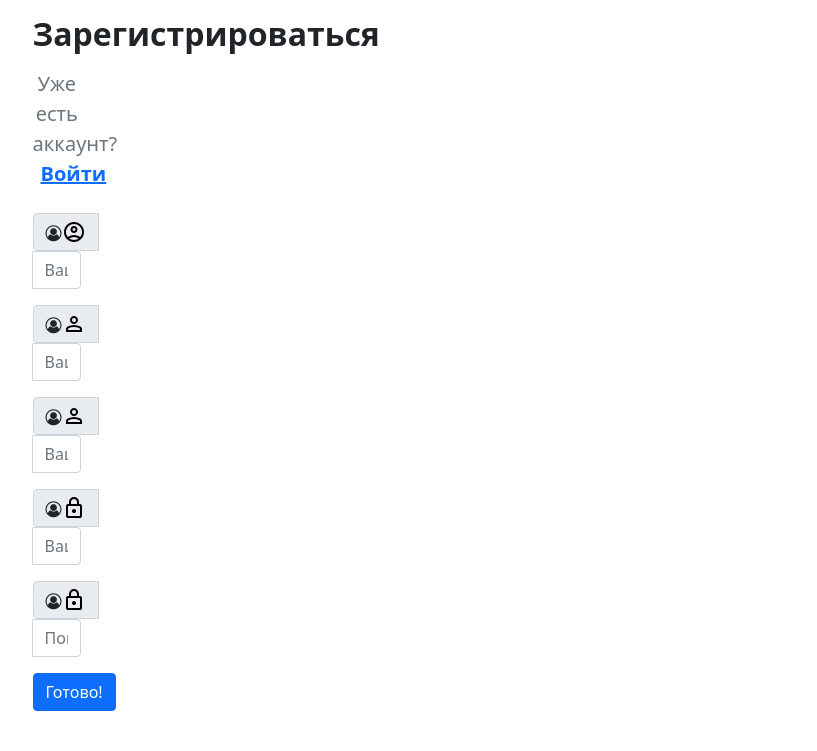
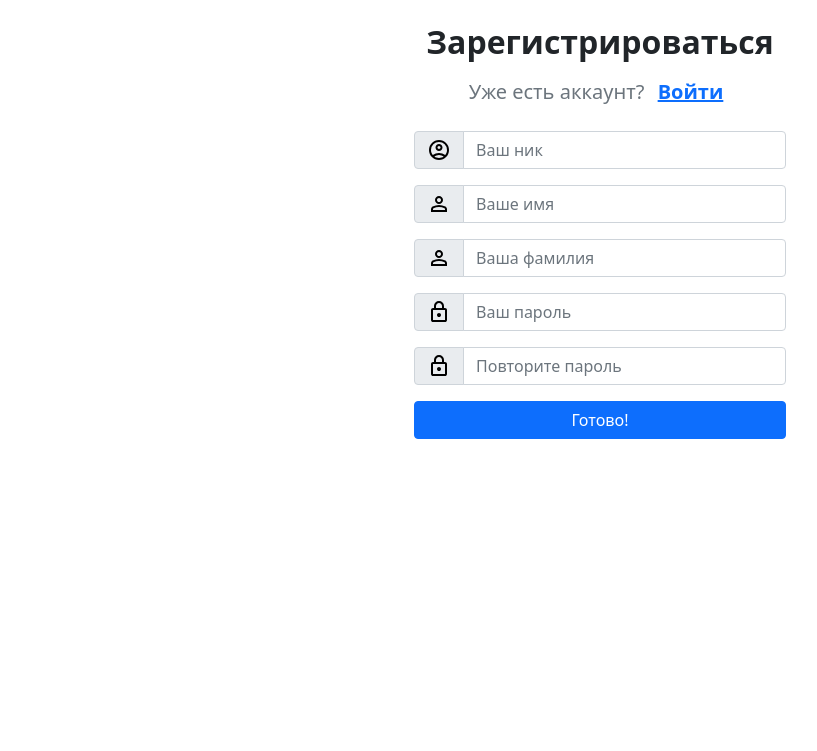
Before and after one commit to G0G0l1994/ambulance_card_project, a Flask app: page /users/register in a window 1280 px wide. Shown: the part 49-800 px from the top of the page, without its empty margins (40-857 px from the left). Run offline with Flask 3, Linux system fonts and the light colour scheme; some libraries are stand-ins or nearby versions.

Commit message:
Исправления логина и регистрации

```diff
--- a/webapp/templates/registration.html
+++ b/webapp/templates/registration.html
@@ -3,7 +3,6 @@
 {% block content %}
 
   <div class="container">
-    <div class="row mt-5">
     <div class="col-lg-4 bg-white m-auto rounded-top">
       <h2 class="text-center pt-3 header-title">Зарегистрироваться</h2>
       <p class="text-center text-muted lead mt-3 mb-4 fs-5">
@@ -14,23 +13,23 @@
       <form action="#" method="POST">
         {{ form.csrf_token }}
         <div class="input-group mb-3">
-            <span class="input-group-text"><i class="fa fa-user-circle-o"><img src="images/account_circle_FILL0_wght400_GRAD0_opsz24.svg" alt=""></i></span>
+          <span class="input-group-text"><img src="{{ url_for('static', filename='images/account_circle_FILL0_wght400_GRAD0_opsz24.svg') }}" alt=""></span>
           {{ form.username() }} <!--Ник-->
         </div>
         <div class="input-group mb-3">
-            <span class="input-group-text"><i class="fa fa-user-circle-o"><img src="images/person_FILL0_wght400_GRAD0_opsz24.svg" alt=""></i></span>
+          <span class="input-group-text"><img src="{{ url_for('static', filename='images/person_FILL0_wght400_GRAD0_opsz24.svg') }}" alt=""></span>
           {{ form.name()}} <!--Имя-->
         </div>
         <div class="input-group mb-3">
-            <span class="input-group-text"><i class="fa fa-user-circle-o"><img src="images/person_FILL0_wght400_GRAD0_opsz24.svg" alt=""></i></span>
+          <span class="input-group-text"><img src="{{ url_for('static', filename='images/person_FILL0_wght400_GRAD0_opsz24.svg') }}"> </span>
           {{ form.surname() }} <!--Фамилия-->
         </div>
         <div class="input-group mb-3">
-            <span class="input-group-text"><i class="fa fa-user-circle-o"><img src="images/lock_FILL0_wght400_GRAD0_opsz24.svg" alt=""></i></span>
+          <span class="input-group-text"><img src="{{ url_for('static', filename='images/lock_FILL0_wght400_GRAD0_opsz24.svg') }}" alt=""></span>
           {{ form.password() }} <!--Пароль-->
         </div>
         <div class="input-group mb-3">
-            <span class="input-group-text"><i class="fa fa-user-circle-o"><img src="images/lock_FILL0_wght400_GRAD0_opsz24.svg" alt=""></i></span>
+          <span class="input-group-text"><img src="{{ url_for('static', filename='images/lock_FILL0_wght400_GRAD0_opsz24.svg') }}" alt=""></span>
           {{ form.password_2() }} <!--Повторить пароль-->
         </div>
 
@@ -41,6 +40,5 @@
       </form>
     </div>
   </div>
-  </div>
 
 {% endblock %}
```
Also changed, not shown: webapp/templates/login.html (+8 -10 lines), webapp/templates/page1.html (deleted, +0 -14 lines), webapp/static/images/account_circle_FILL0_wght400_GRAD0_opsz24.svg (renamed from webapp/images/account_circle_FILL0_wght400_GRAD0_opsz24.svg), webapp/static/images/door_open_FILL0_wght400_GRAD0_opsz24.svg (renamed from webapp/images/door_open_FILL0_wght400_GRAD0_opsz24.svg), webapp/static/images/familiar_face_and_zone_FILL0_wght400_GRAD0_opsz24.svg (renamed from webapp/images/familiar_face_and_zone_FILL0_wght400_GRAD0_opsz24.svg), webapp/static/images/lock_FILL0_wght400_GRAD0_opsz24.svg (renamed from webapp/images/lock_FILL0_wght400_GRAD0_opsz24.svg), webapp/static/images/man_FILL0_wght400_GRAD0_opsz24.svg (renamed from webapp/images/man_FILL0_wght400_GRAD0_opsz24.svg), webapp/static/images/person_FILL0_wght400_GRAD0_opsz24.svg (renamed from webapp/images/person_FILL0_wght400_GRAD0_opsz24.svg). Lines whose indentation alone changed are shown as unchanged.
